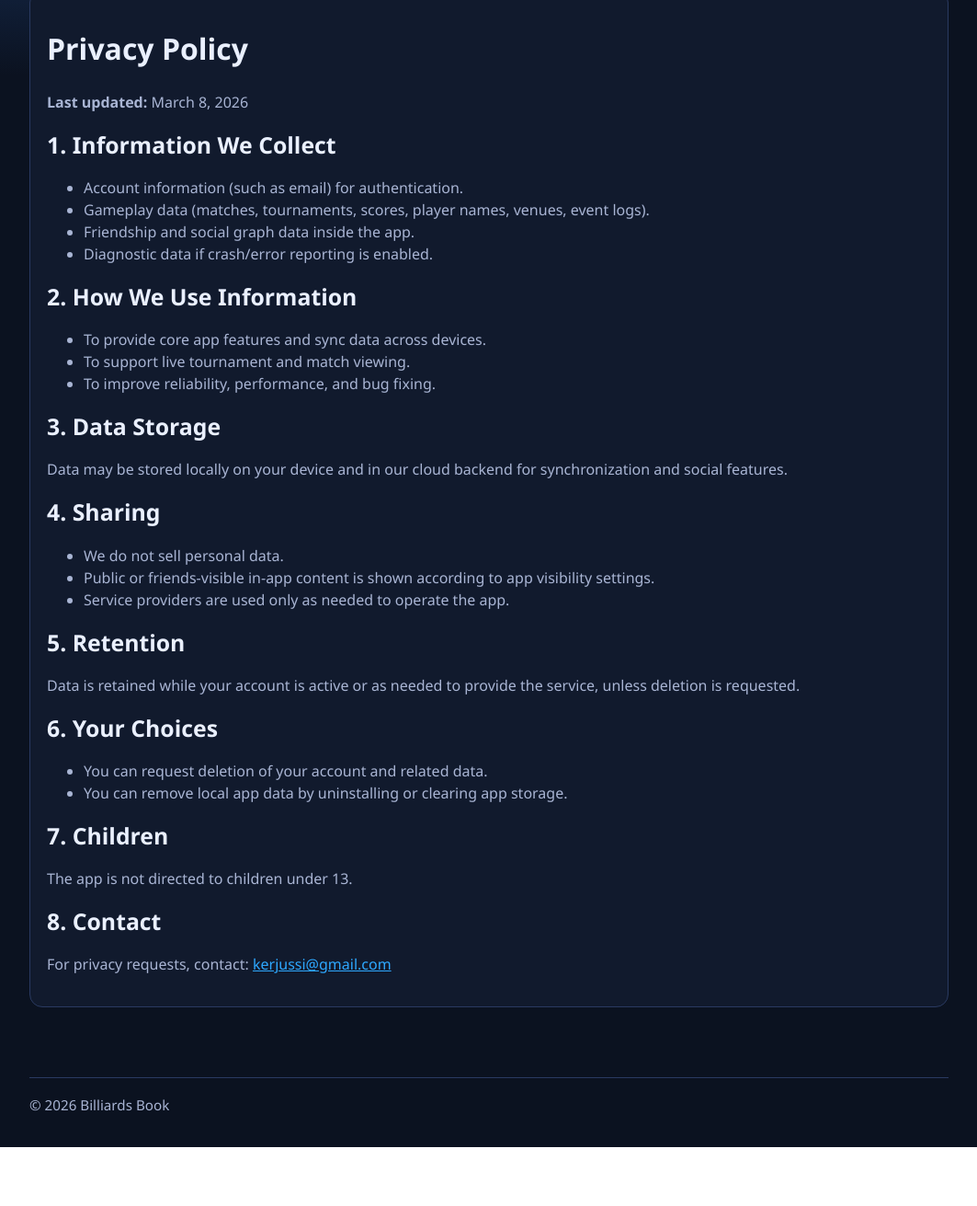
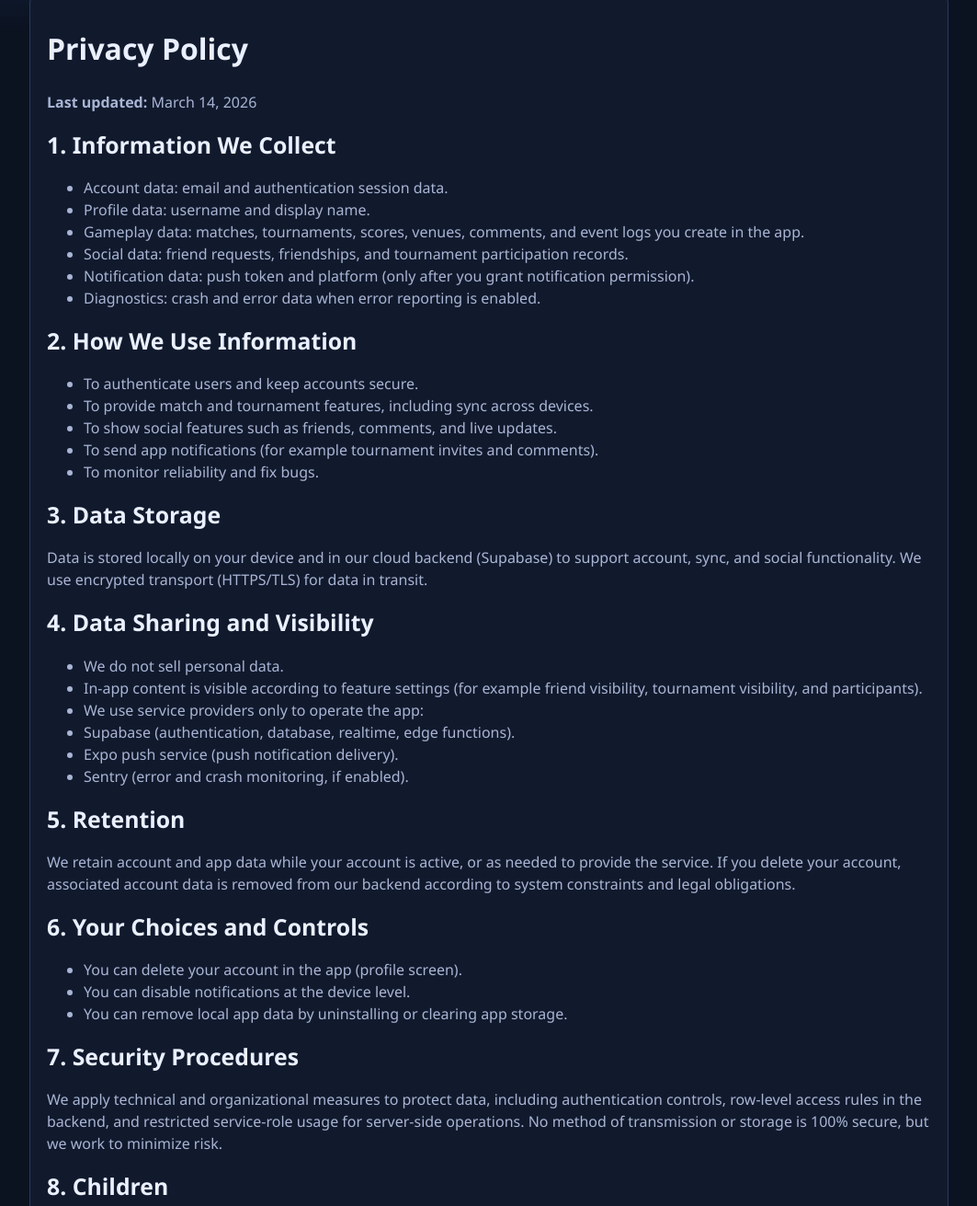
Before and after one commit to JussiKer/billiards-book, a plain HTML site: page privacy.html in a window 1280 px wide. Shown: the part 85-1396 px from the top of the page at 92% size, without its empty margins (108-1171 px from the left). Before the commit the page ends 1332 px from the top, so only its background shows below. Drawn offline with Linux system fonts and the light colour scheme.

Commit message:
Add files via upload

```diff
--- a/privacy.html
+++ b/privacy.html
@@ -16,50 +16,69 @@
       <main class="section">
         <div class="panel">
           <h1>Privacy Policy</h1>
-          <p><strong>Last updated:</strong> March 8, 2026</p>
+          <p><strong>Last updated:</strong> March 14, 2026</p>
 
           <h2>1. Information We Collect</h2>
           <ul>
-            <li>Account information (such as email) for authentication.</li>
-            <li>Gameplay data (matches, tournaments, scores, player names, venues, event logs).</li>
-            <li>Friendship and social graph data inside the app.</li>
-            <li>Diagnostic data if crash/error reporting is enabled.</li>
+            <li>Account data: email and authentication session data.</li>
+            <li>Profile data: username and display name.</li>
+            <li>Gameplay data: matches, tournaments, scores, venues, comments, and event logs you create in the app.</li>
+            <li>Social data: friend requests, friendships, and tournament participation records.</li>
+            <li>Notification data: push token and platform (only after you grant notification permission).</li>
+            <li>Diagnostics: crash and error data when error reporting is enabled.</li>
           </ul>
 
           <h2>2. How We Use Information</h2>
           <ul>
-            <li>To provide core app features and sync data across devices.</li>
-            <li>To support live tournament and match viewing.</li>
-            <li>To improve reliability, performance, and bug fixing.</li>
+            <li>To authenticate users and keep accounts secure.</li>
+            <li>To provide match and tournament features, including sync across devices.</li>
+            <li>To show social features such as friends, comments, and live updates.</li>
+            <li>To send app notifications (for example tournament invites and comments).</li>
+            <li>To monitor reliability and fix bugs.</li>
           </ul>
 
           <h2>3. Data Storage</h2>
           <p>
-            Data may be stored locally on your device and in our cloud backend for synchronization and social features.
+            Data is stored locally on your device and in our cloud backend (Supabase) to support account, sync, and social functionality.
+            We use encrypted transport (HTTPS/TLS) for data in transit.
           </p>
 
-          <h2>4. Sharing</h2>
+          <h2>4. Data Sharing and Visibility</h2>
           <ul>
             <li>We do not sell personal data.</li>
-            <li>Public or friends-visible in-app content is shown according to app visibility settings.</li>
-            <li>Service providers are used only as needed to operate the app.</li>
+            <li>In-app content is visible according to feature settings (for example friend visibility, tournament visibility, and participants).</li>
+            <li>We use service providers only to operate the app:</li>
+            <li>Supabase (authentication, database, realtime, edge functions).</li>
+            <li>Expo push service (push notification delivery).</li>
+            <li>Sentry (error and crash monitoring, if enabled).</li>
           </ul>
 
           <h2>5. Retention</h2>
           <p>
-            Data is retained while your account is active or as needed to provide the service, unless deletion is requested.
+            We retain account and app data while your account is active, or as needed to provide the service.
+            If you delete your account, associated account data is removed from our backend according to system constraints and legal obligations.
           </p>
 
-          <h2>6. Your Choices</h2>
+          <h2>6. Your Choices and Controls</h2>
           <ul>
-            <li>You can request deletion of your account and related data.</li>
+            <li>You can delete your account in the app (profile screen).</li>
+            <li>You can disable notifications at the device level.</li>
             <li>You can remove local app data by uninstalling or clearing app storage.</li>
           </ul>
 
-          <h2>7. Children</h2>
+          <h2>7. Security Procedures</h2>
+          <p>
+            We apply technical and organizational measures to protect data, including authentication controls, row-level access rules in the backend, and restricted service-role usage for server-side operations.
+            No method of transmission or storage is 100% secure, but we work to minimize risk.
+          </p>
+
+          <h2>8. Children</h2>
           <p>The app is not directed to children under 13.</p>
 
-          <h2>8. Contact</h2>
+          <h2>9. Changes to This Policy</h2>
+          <p>We may update this policy. Material changes will be reflected by updating the "Last updated" date.</p>
+
+          <h2>10. Contact</h2>
           <p>
             For privacy requests, contact: <a href="mailto:kerjussi@gmail.com">kerjussi@gmail.com</a>
           </p>
```
Also changed, not shown: index.html (+15 -1 lines).
